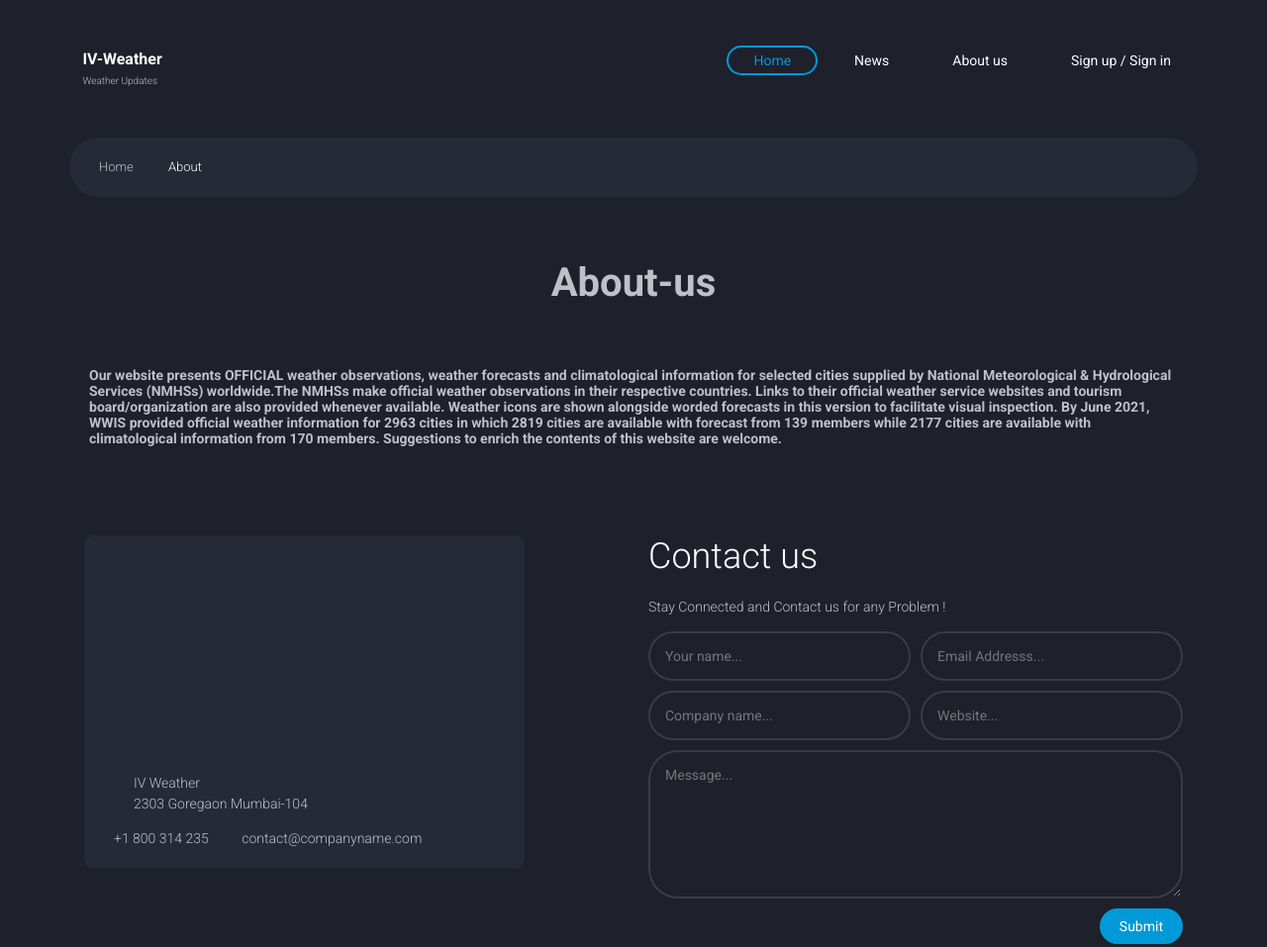
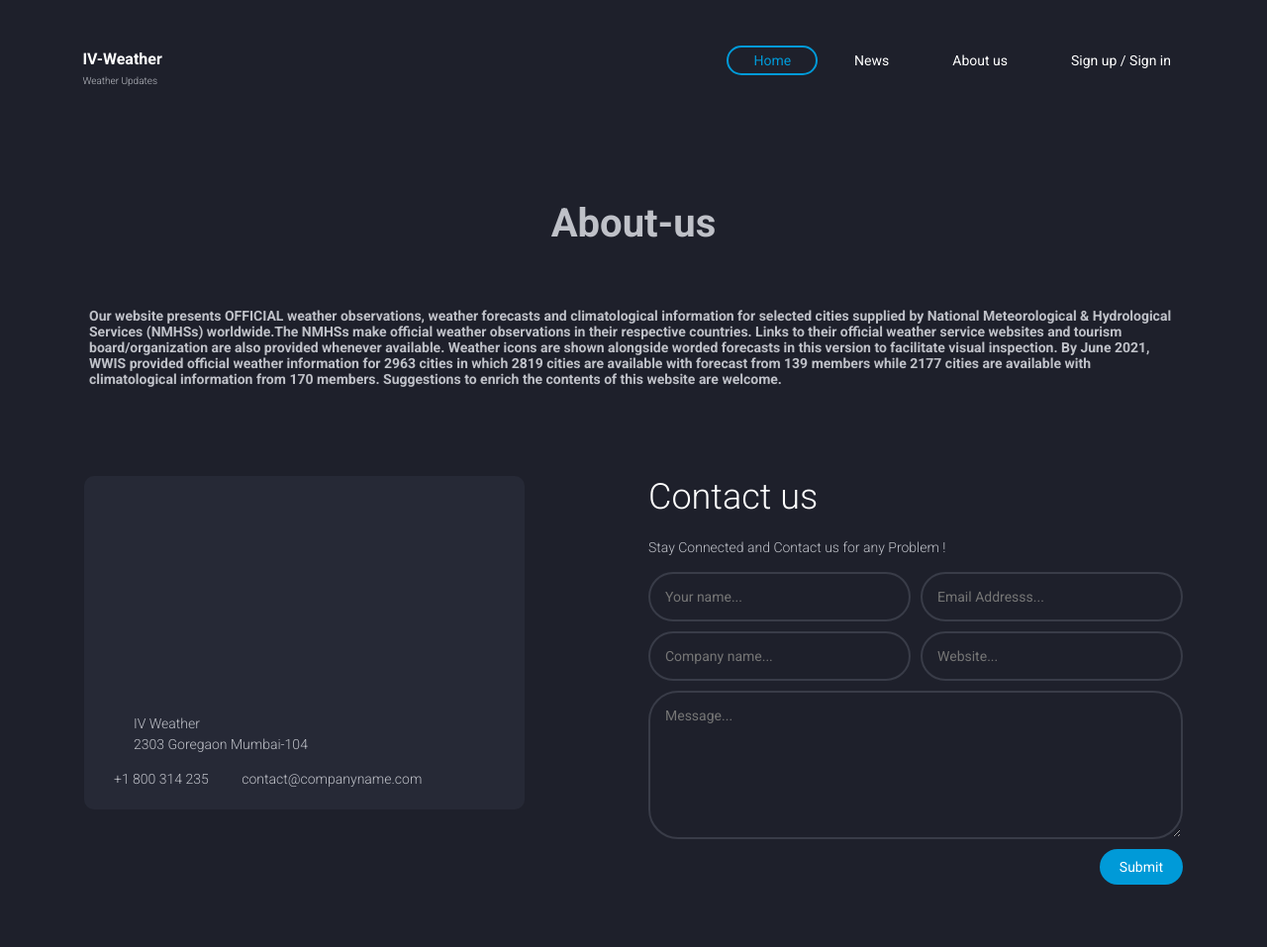
Before and after one commit to Vinodk-17/weatherapiminiproject, a plain HTML site: page about.html in a window 1280 px wide. Shown: the top 957 px of the page at 99% size. Drawn offline with nearby package versions, Linux system fonts and the light colour scheme; some packages are replaced by stand-ins of ours; a script that the page names is missing.

Commit message:
Delete duplicate Navbar inside about.html

```diff
--- a/about.html
+++ b/about.html
@@ -56,12 +56,7 @@
 			</div> <!-- .site-header -->
 
 			<main class="main-content">
-				<div class="container">
-					<div class="breadcrumb">
-						<a href="index.html">Home</a>
-						<span>About</span>
-					</div>
-				</div>
+
 
 <br>
 <br>
```
